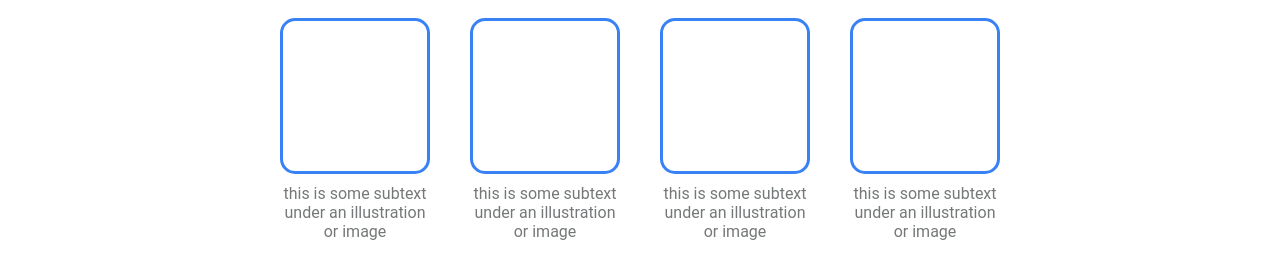
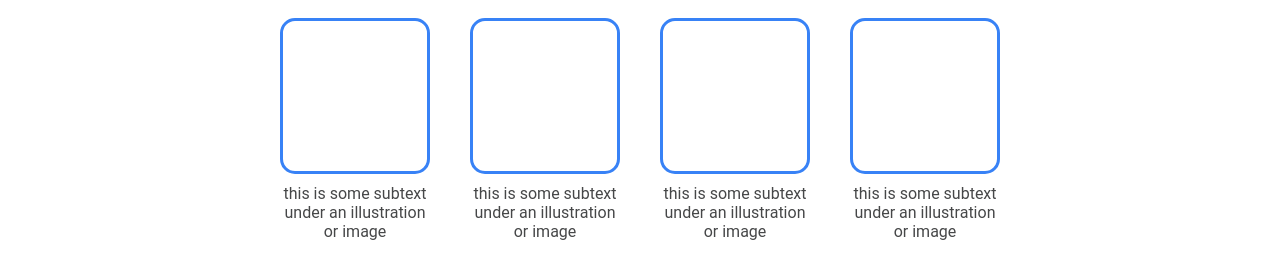
Before and after one commit to TheCyanNerd/odin-landing-page, a plain HTML site: page index.html in a window 1280 px wide. Shown: the part 345-624 px from the top of the page. Drawn offline with Linux system fonts and the light colour scheme.

Commit message:
Made image captions darker

```diff
--- a/style.css
+++ b/style.css
@@ -100,7 +100,7 @@ body {
 }
 
 .card-text {
-    color: rgb(117, 120, 121);
+    color: rgb(70, 71, 72);
     margin-top: 10px;
 }
 
```
